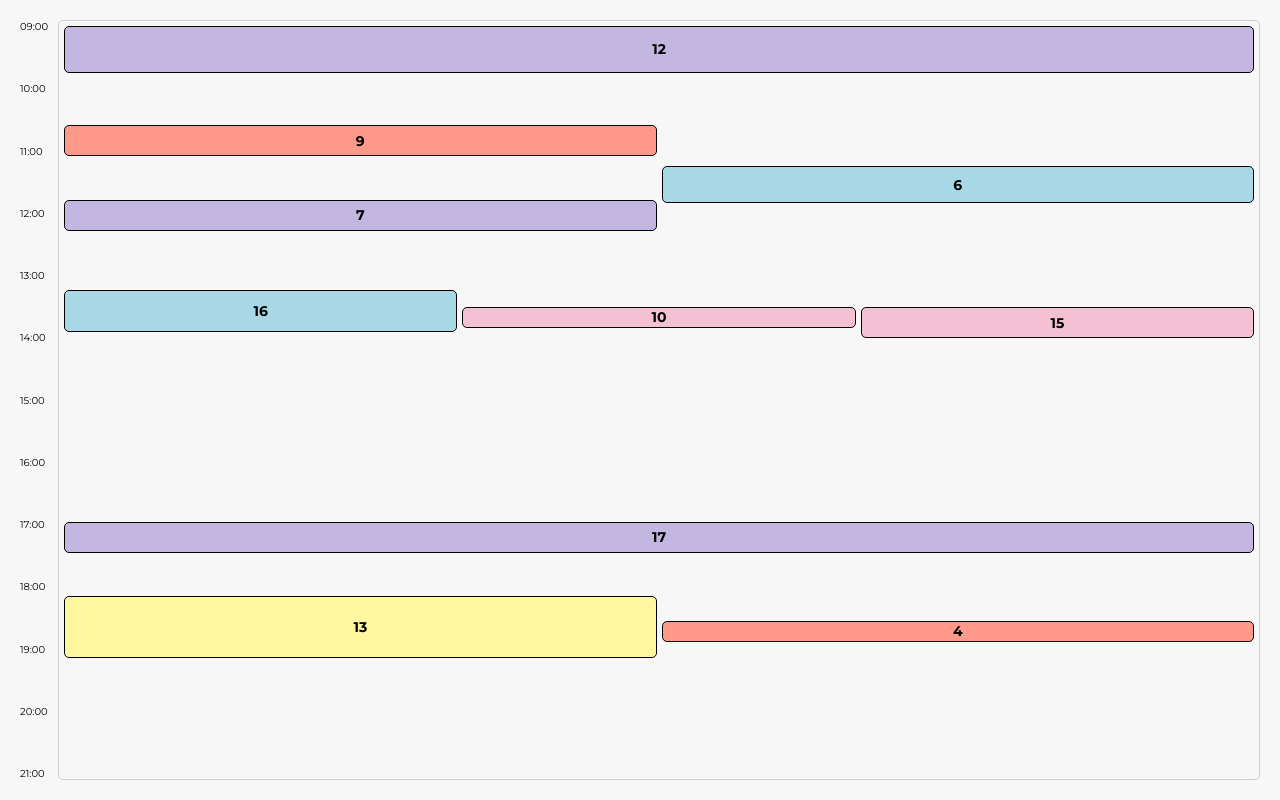
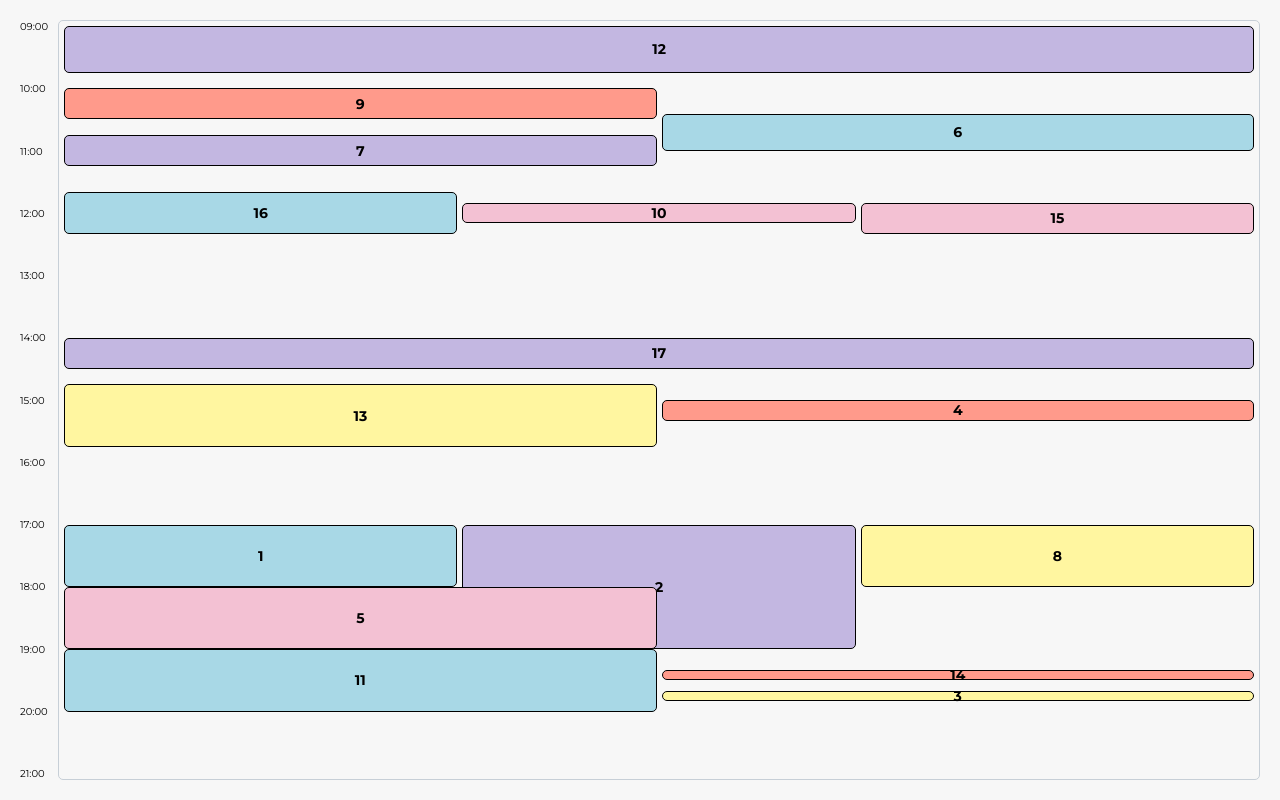
Before and after one commit to auderichon/planity-test, a React (Create React App) app: page / in a window 1280 px wide. Shown: the top 800 px of the page. Built offline with nearby package versions, Linux system fonts and the light colour scheme.

Commit message:
🍱  [src/calendar] fix resizing issues

```diff
--- a/src/calendar/event.tsx
+++ b/src/calendar/event.tsx
@@ -10,6 +10,7 @@ interface EventInterface {
   event: EventDetailsInterface;
   dailyMinutes: number;
   color: string;
+  containerHeight: number;
 }
 
 export const Event: React.FC<EventInterface> = ({
@@ -17,6 +18,7 @@ export const Event: React.FC<EventInterface> = ({
   event,
   dailyMinutes,
   color,
+  containerHeight,
 }) => {
   const { duration, timeSlot, overlaps, position } = event;
   const nbOfOverlaps = getMaxOverlappingEvents(overlaps.map((o) => o.on));
@@ -29,8 +31,8 @@ export const Event: React.FC<EventInterface> = ({
       className="event"
       style={{
         backgroundColor: color,
-        height: `${(duration / dailyMinutes) * 100}%`,
-        marginTop: `${(timeSlot[0] / dailyMinutes) * 100}%`,
+        height: `${(duration / dailyMinutes) * containerHeight}px`,
+        marginTop: `${(timeSlot[0] / dailyMinutes) * containerHeight}px`,
         width,
         left: `calc((${width} + var(--standard-space)) * ${position - 1})`,
       }}
--- a/src/calendar/events-list.tsx
+++ b/src/calendar/events-list.tsx
@@ -20,10 +20,25 @@ import "../styles/events-list.css";
 const EVENT_COLORS = ["#f3c1d3", "#a8d8e6", "#c3b7e1", "#fff6a0", "#ff9a8b"];
 
 export const EventsList: React.FC = () => {
+  const [windowHeight, setWindowHeight] = React.useState(window.innerHeight);
+  const [containerHeight, setContainerHeight] = React.useState(0);
+
+  // track window resizing to adjust events height
+  React.useEffect(() => {
+    const handleResize = () => {
+      setWindowHeight(window.innerHeight);
+    };
+
+    window.addEventListener("resize", handleResize);
+
+    return () => {
+      window.removeEventListener("resize", handleResize);
+    };
+  }, [windowHeight]);
+
   const { startTime, endTime } = React.useContext(
     CalendarContext
   ) as CalendarContextInterface;
-
   const dailyMinutes = getDurationInMinutes({
     startTime,
     endTime,
@@ -61,15 +76,25 @@ export const EventsList: React.FC = () => {
     new Map<EventIdType, EventDetailsInterface>()
   );
 
+  const containerRef = React.useRef<HTMLDivElement | null>(null);
+
+  React.useLayoutEffect(() => {
+    if (containerRef.current) {
+      const height = containerRef.current.offsetHeight;
+      setContainerHeight(height);
+    }
+  }, [windowHeight]);
+
   return (
     <div className="eventsList">
-      <div className="eventsContainer">
+      <div className="eventsContainer" ref={containerRef}>
         {Array.from(sortedEventsMap.entries()).map(([key, value]) => (
           <Event
             key={key}
             id={key}
             event={value}
             dailyMinutes={dailyMinutes}
+            containerHeight={containerHeight}
             color={EVENT_COLORS[key % EVENT_COLORS.length]}
           />
         ))}
```
